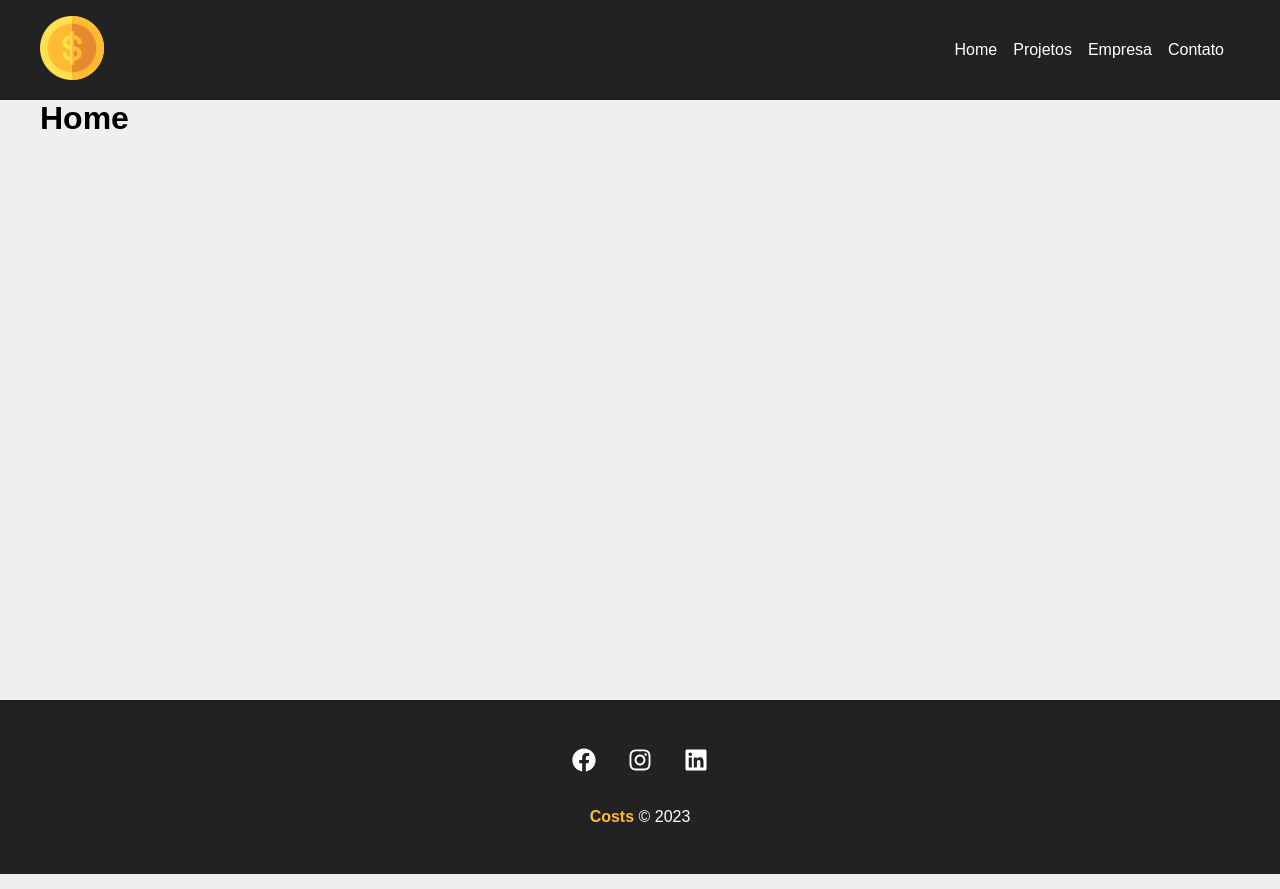
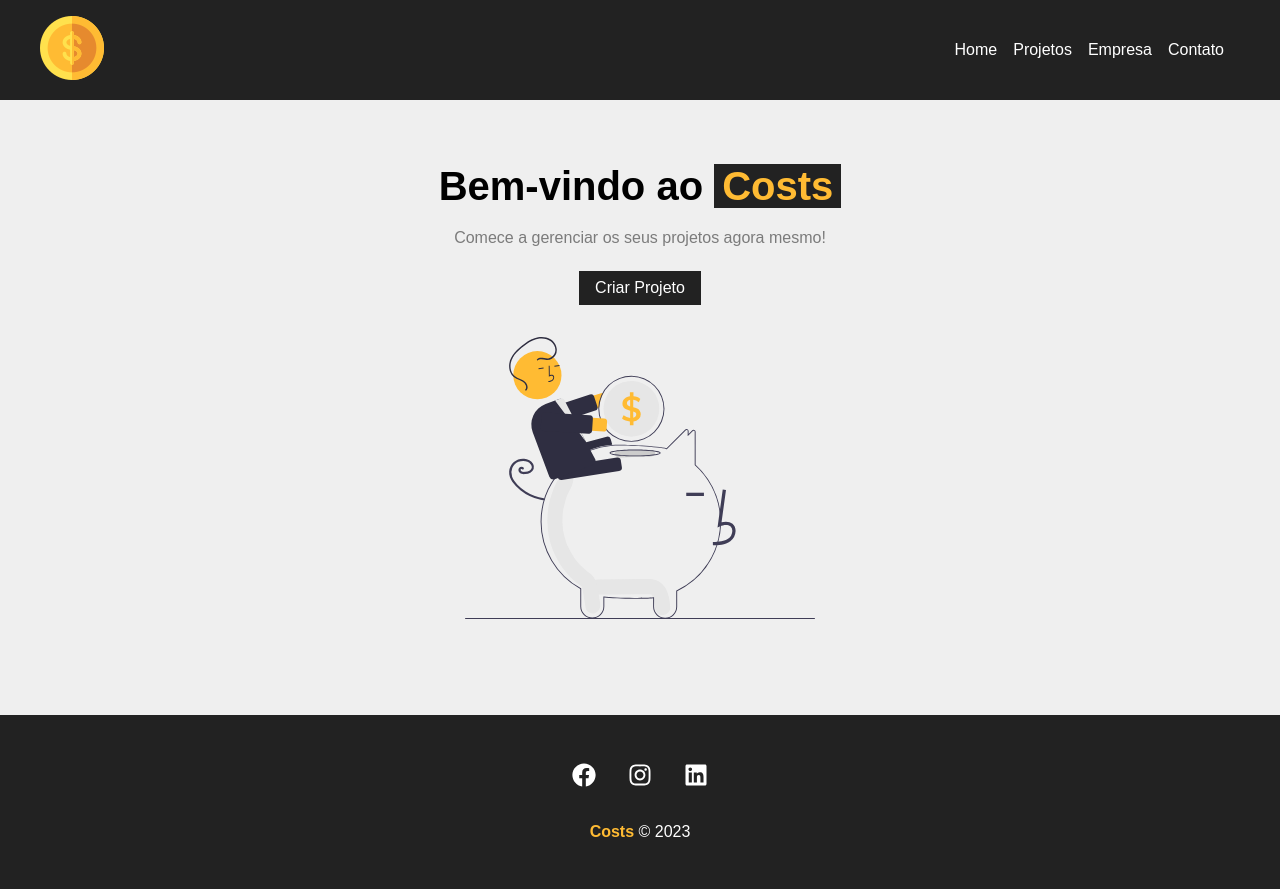
Before and after one commit to FelipeMMoraes/Costs, a React (Create React App) app: page / in a window 1280 px wide. Built offline with nearby package versions, Linux system fonts and the light colour scheme.

Commit message:
feat: create home and component LinkButton

```diff
--- a/package.json
+++ b/package.json
@@ -8,6 +8,8 @@
     "@testing-library/user-event": "^13.5.0",
     "react": "^18.2.0",
     "react-dom": "^18.2.0",
+    "react-icons": "^4.8.0",
+    "react-router-dom": "^6.11.1",
     "react-scripts": "5.0.1",
     "web-vitals": "^2.1.4"
   },
--- a/src/App.jsx
+++ b/src/App.jsx
@@ -26,7 +26,9 @@
           <Route path='/newproject' element={<NewProject/>}/>
         </Routes>
       </Container>
+
       <Footer />
+
     </Router>
   );
 }
--- /dev/null
+++ b/src/components/layout/LinkButton.jsx
@@ -0,0 +1,10 @@
+import { Link } from 'react-router-dom'
+import styles from './LinkButton.module.css'
+
+export default function LinkButton({ to, text }){
+  return(
+    <Link className={styles.btn} to={to}>
+      {text}
+    </Link>
+  )
+}
--- /dev/null
+++ b/src/components/layout/LinkButton.module.css
@@ -0,0 +1,11 @@
+.btn {
+  background-color: #222;
+  color: #fff;
+  padding: 0.5em 1em;
+  text-decoration: none;
+  transition: .5s;
+}
+
+.btn:hover {
+  color: #ffbb33;
+}
--- a/src/components/pages/Home.jsx
+++ b/src/components/pages/Home.jsx
@@ -1,5 +1,15 @@
+import styles from './Home.module.css'
+
+import savings from '../../img/savings.svg'
+import LinkButton from '../layout/LinkButton'
+
 export default function Home(){
   return(
-    <h1>Home</h1>
+    <section className={styles.homeContainer}>
+      <h1>Bem-vindo ao <span>Costs</span></h1>
+      <p>Comece a gerenciar os seus projetos agora mesmo!</p>
+      <LinkButton to="/newproject" text="Criar Projeto"/>
+      <img src={savings} alt="Costs" />
+    </section>
   )
 }
--- /dev/null
+++ b/src/components/pages/Home.module.css
@@ -0,0 +1,29 @@
+.homeContainer {
+  width: 100%;
+  display: flex;
+  flex-direction: column;
+  align-items: center;
+  justify-content: center;
+  padding: 4em;
+}
+
+.homeContainer h1 {
+  font-size: 2.5rem;
+  margin-bottom: .5em;
+}
+
+.homeContainer h1 span {
+  color: #ffbb33;
+  padding: 0 .2em;
+  background-color: #222;
+}
+
+.homeContainer p {
+  margin-bottom: 1.5em;
+  color: #7b7b7b;
+}
+
+.homeContainer img {
+  width: 350px;
+  margin: 2em 0;
+}
```
Also changed, not shown: 1 other file (tests, documents, lock files or other folders).
